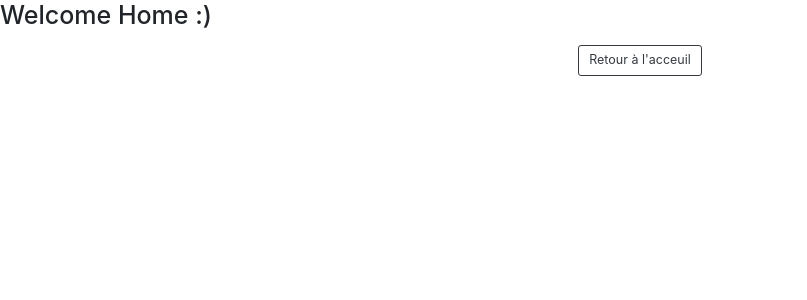
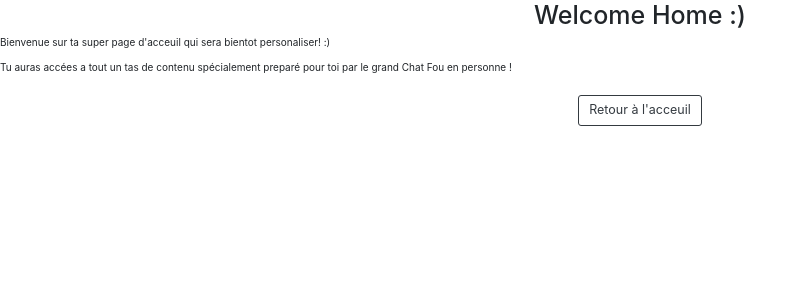
Before and after one commit to AminGtt/L-antre, a PHP site: page /projet_perso/espace_membre.php in a window 1280 px wide. Shown: the top 300 px of the page, without its empty margins (0-807 px from the left). Run offline with PHP 8.4, Linux system fonts and the light colour scheme.

```diff
--- a/espace_membre.php
+++ b/espace_membre.php
@@ -1,6 +1,11 @@
 <?php require __DIR__ . "/templates/header.tpl.php" ?>
 
-<h1>Welcome Home :)</h1>
+<h1 align='center'>Welcome Home :)</h1>
+
+<main>
+  <p>Bienvenue sur ta super page d'acceuil qui sera bientot personaliser! :)</p>
+  <p>Tu auras accées a tout un tas de contenu spécialement preparé pour toi par le grand Chat Fou en personne !</p>
+</main>
 
 <div align='center'>
   <a class='btn btn-lg btn-outline-dark mt-3' href="index.php">Retour à l'acceuil</a>
```
